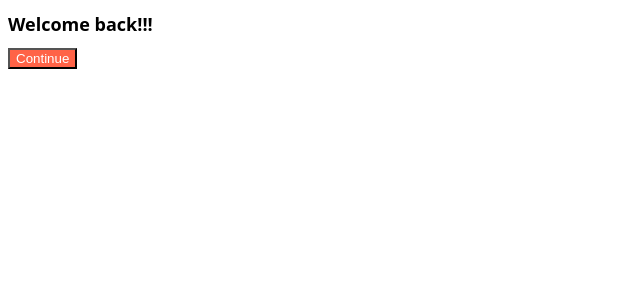
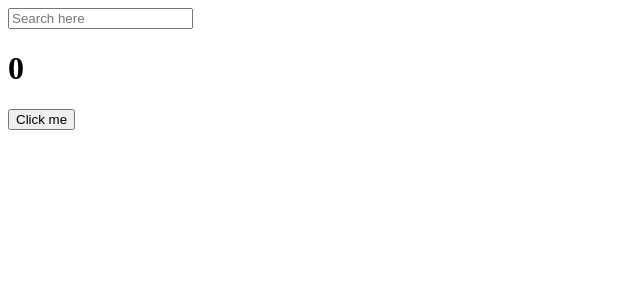
Before and after one commit to minjungxxx/react-app-for-beginners, a React (Create React App) app: page / in a window 1280 px wide. Shown: the top 300 px of the page, without its empty margins (0-640 px from the left). Built offline with nearby package versions, Linux system fonts and the light colour scheme.

Commit message:
useEffect

```diff
--- a/src/App.js
+++ b/src/App.js
@@ -1,12 +1,36 @@
 
-import Button from "./Button";
-import styles from "./App.module.css"
+import { useEffect, useState } from "react";
 
 function App() {
+  const [counter, setValue] = useState(0)
+  const [keyword, setKeyword] = useState('')
+
+  const onClick = () => setValue((prev) => prev + 1)
+  const onChange = (event) => setKeyword(event.target.value)
+
+  useEffect(() => {
+    console.log('I run only once')
+  }, []) // 처음 한번만 실행
+  useEffect(() => {
+    console.log("I run when 'keyword' changes.")
+  }, [keyword]) // keyword가 변할때 실행
+  useEffect(() => {
+    console.log("I run when 'counter' changes.")
+  }, [counter]) // counter가 변할때 실행
+  useEffect(() => {
+    console.log("I run when 'keyword' & 'counter' changes.")
+  }, [keyword, counter]) // keyword, counter가 변할때 실행
+
   return (
     <div>
-      <h1 className={styles.title}>Welcome back!!!</h1>
-      <Button text={"Continue"}/>
+      <input
+        value={keyword}
+        onChange={onChange}
+        placeholder="Search here"
+        type="text"
+      />
+      <h1>{counter}</h1>
+      <button onClick={onClick}>Click me</button>
     </div>
   );
 }
--- a/src/index.js
+++ b/src/index.js
@@ -4,7 +4,5 @@
 
 const root = ReactDOM.createRoot(document.getElementById('root'));
 root.render(
-  <React.StrictMode>
-    <App />
-  </React.StrictMode>
+  <App />
 );
```
